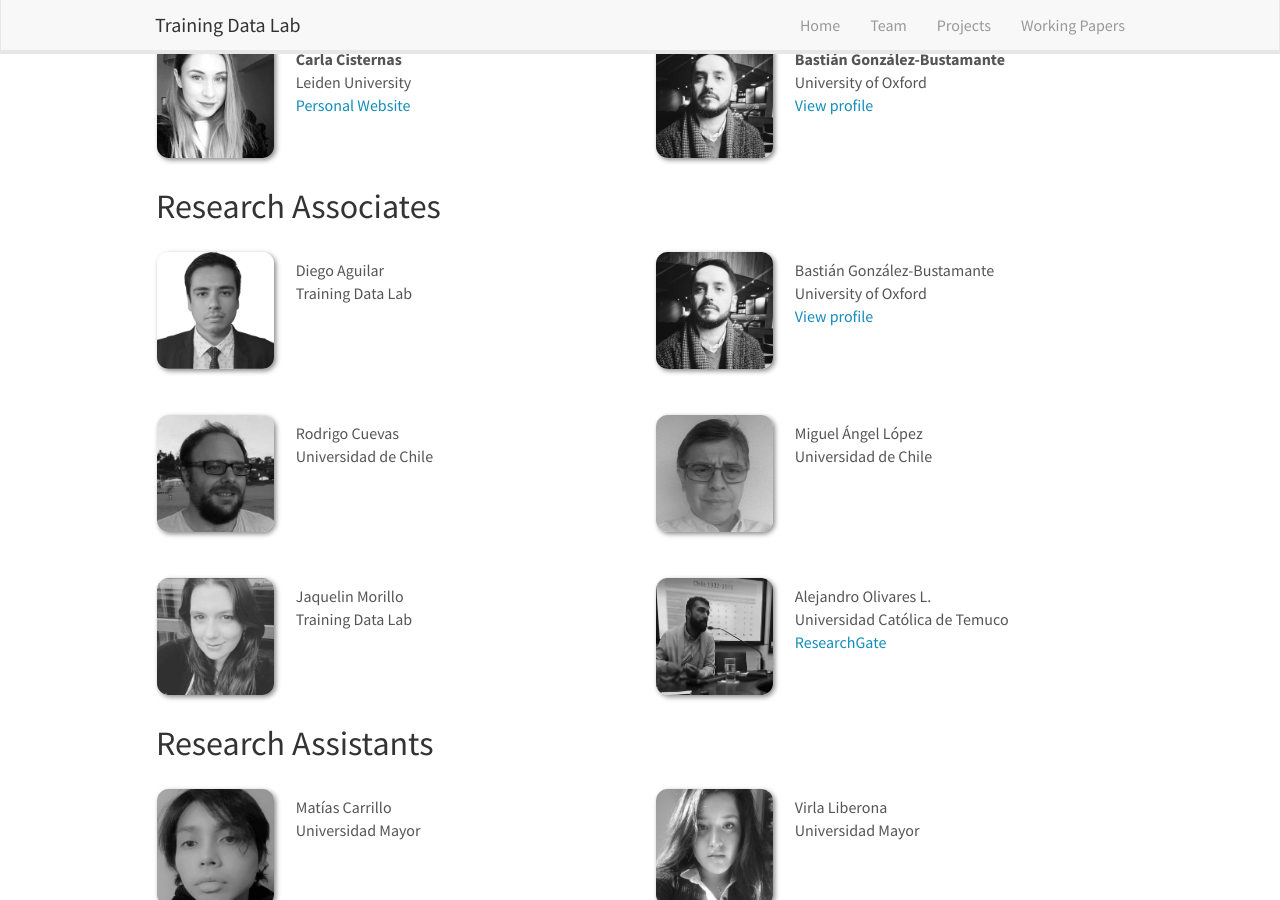
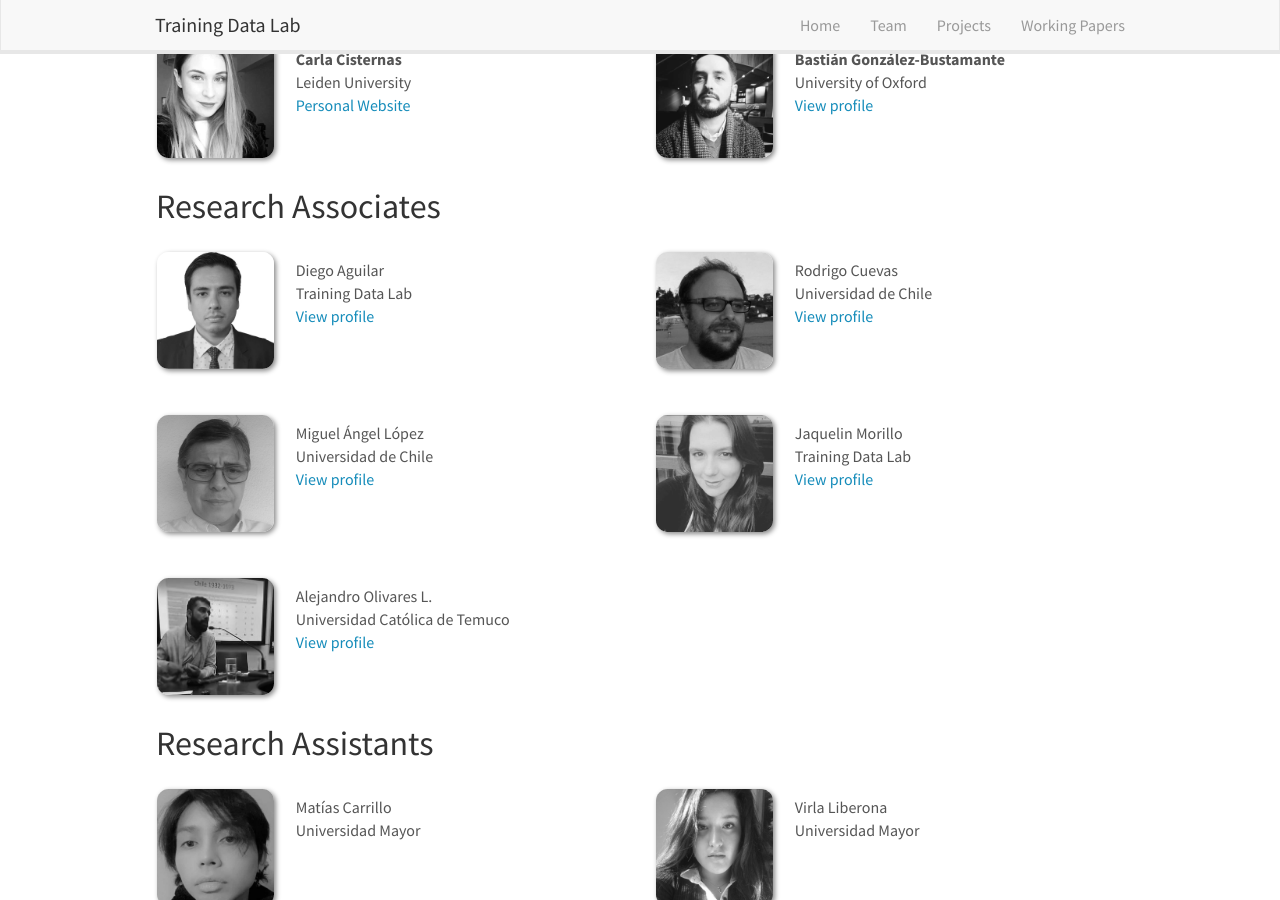
Before and after one commit to training-datalab/old-training-datalab.com, a Jekyll site: the page built from _pages/team.md, in a window 1280 px wide and 900 px high, scrolled down 216 px. Built offline with Jekyll 4.4.1, drawn with Linux system fonts in a browser that asks for light colours; nearby versions of some CDN libraries.

Commit message:
Update researchers.yml

```diff
--- a/_data/researchers.yml
+++ b/_data/researchers.yml
@@ -2,34 +2,28 @@
   photo: daguilar.jpg
   info: Training Data Lab
   email: diego.aguilar@training-datalab.com
-  website:
-
-- name: Bastián González-Bustamante
-  photo: bgonzalezbustamante.jpg
-  info: University of Oxford
-  email: bastian.gonzalezbustamante@politics.ox.ac.uk
-  website: <a href="/team/bgonzalezbustamante">View profile</a>
+  website: <a href="/team/daguilar">View profile</a>
 
 - name: Rodrigo Cuevas
   photo: rcuevas.jpg
   info: Universidad de Chile
   email: rodrigocuevas@uchile.cl
-  website:
+  website: <a href="/team/rcuevas">View profile</a>
 
 - name: Miguel Ángel López
   photo: malopez.jpg
   info: Universidad de Chile
   email: mlopez@uchile.cl
-  website:
 
+  website: <a href="/team/malopez">View profile</a>
 - name: Jaquelin Morillo
   photo: jmorillo.jpg
   info: Training Data Lab
   email: jaquelin.morillo@training-datalab.com
-  website:
+  website: <a href="/team/jmorillo">View profile</a>
 
 - name: Alejandro Olivares L.
   photo: aolivares.jpg
   info: Universidad Católica de Temuco
   email: alejandro.olivares@uct.cl
-  website: <a href="https://www.researchgate.net/profile/Alejandro-Olivares-L" target="_blank">ResearchGate</a>
+  website: <a href="/team/aolivares">View profile</a>
```
